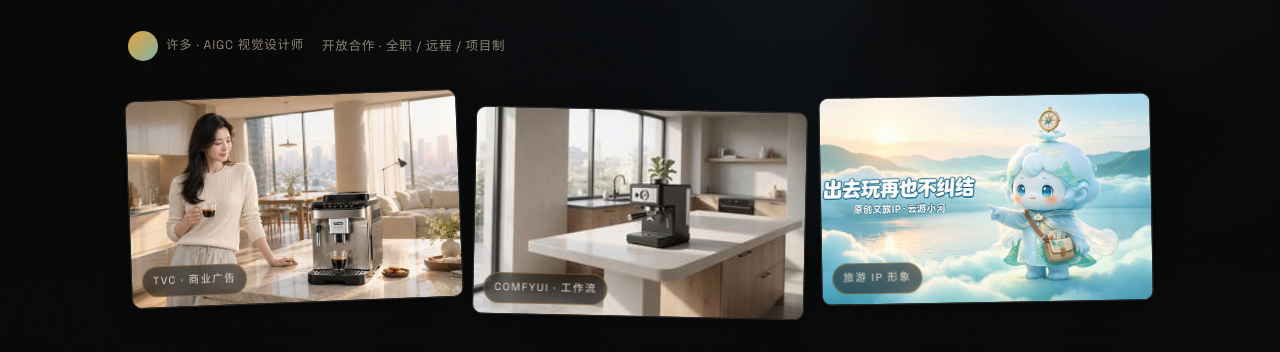
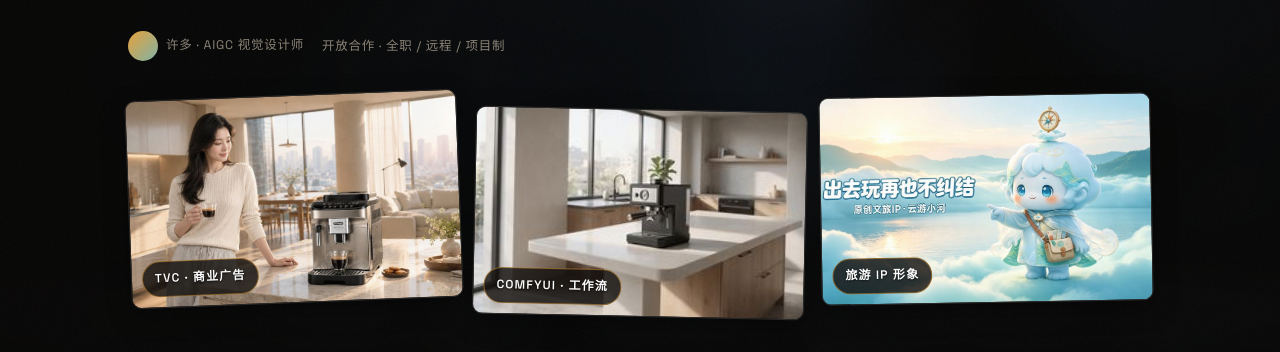
Before and after one commit to x2288-boop/portfolio, a plain HTML site: page index.html in a window 1280 px wide. Shown: the part 399-751 px from the top of the page. Drawn offline with Linux system fonts and the light colour scheme.

Commit message:
首屏精选卡片角标文字优化：加大字号、移除模糊滤镜、提升对比度

```diff
--- a/index.html
+++ b/index.html
@@ -84,9 +84,9 @@ a{color:inherit;text-decoration:none}
 .hero-collage a:hover:nth-child(1){transform:rotate(-2.2deg) translateY(-4px)}
 .hero-collage a:hover:nth-child(2){transform:translateY(10px) rotate(1.2deg)}
 .hero-collage a:hover:nth-child(3){transform:rotate(-1deg) translateY(-4px)}
-.hero-collage .tag{position:absolute;left:10px;bottom:10px;font-family:var(--mono);font-size:10.5px;
-  letter-spacing:.14em;text-transform:uppercase;color:var(--paper);background:rgba(16,14,11,.55);
-  backdrop-filter:blur(8px);padding:5px 10px;border-radius:100px;border:1px solid rgba(232,161,58,.35)}
+.hero-collage .tag{position:absolute;left:10px;bottom:10px;font-family:var(--mono);font-size:12px;font-weight:600;
+  letter-spacing:.1em;text-transform:uppercase;color:#fff;background:rgba(16,14,11,.82);
+  padding:6px 12px;border-radius:100px;border:1px solid rgba(232,161,58,.5);text-shadow:0 1px 2px rgba(0,0,0,.8)}
 @media(max-width:760px){.hero-collage{grid-template-columns:1fr 1fr;gap:10px;margin-top:24px}
   .hero-collage a:nth-child(2){transform:translateY(0) rotate(1.2deg)}
   .hero-collage a:nth-child(3){display:none}}
```
